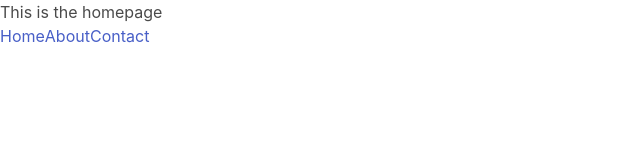
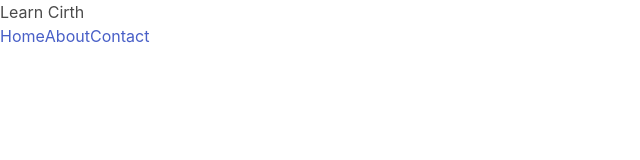
Before and after one commit to artable/learn_dwarvish, a React (Create React App) app in the folder frontend/: page / in a window 1280 px wide. Shown: the top 160 px of the page, without its empty margins (0-640 px from the left). Built offline with nearby package versions, Linux system fonts and the light colour scheme.

Commit message:
small update

```diff
--- a/frontend/src/App.js
+++ b/frontend/src/App.js
@@ -6,7 +6,6 @@ import Navbar from "./components/Navbar";
 import {
   BrowserRouter as Router,
   Route,
-  Link,
   Routes
 } from "react-router-dom";
 
--- a/frontend/src/pages/Home.js
+++ b/frontend/src/pages/Home.js
@@ -7,7 +7,7 @@ import Contact from './Contact';
 const Home = () => {
   return (
     <section className="Home">
-      <h1>This is the homepage</h1>
+      <h1>Learn Cirth</h1>
 
       <Navbar />
     </section>
```
